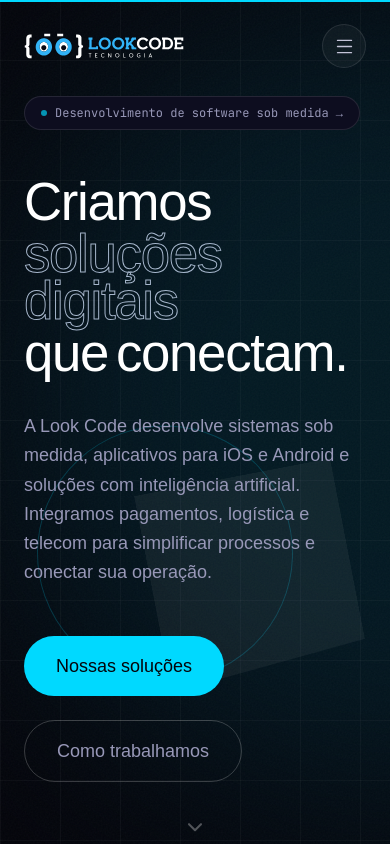
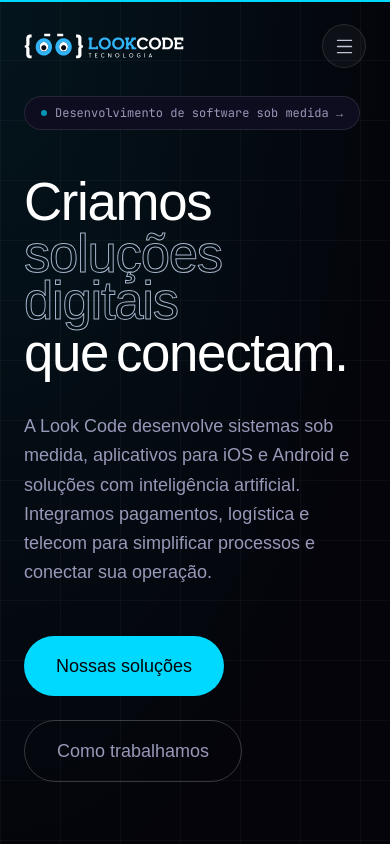
Before and after one commit to LookCode-Tecnologia/lp-lookcode, a React (Vite) app: page / in a window 390 px wide. Shown: the top 844 px of the page. Built offline with nearby package versions, Linux system fonts and the light colour scheme; a web font is replaced by a local one.

Commit message:
fix(mobile): reduz camadas graficas e recorte global no Safari

```diff
--- a/src/App.jsx
+++ b/src/App.jsx
@@ -28,7 +28,7 @@ function HomePage() {
 
   return (
     <MotionConfig reducedMotion="user">
-      <div className="relative bg-surface-950 font-body text-copy-100 overflow-x-clip selection:bg-signal selection:text-ink-950">
+      <div className="relative bg-surface-950 font-body text-copy-100 md:overflow-x-clip selection:bg-signal selection:text-ink-950">
         <CustomCursor />
         <ScrollProgressBar />
         <Navbar />
--- a/src/components/layout/Navbar.jsx
+++ b/src/components/layout/Navbar.jsx
@@ -42,7 +42,7 @@ export default function Navbar() {
     return () => { viewport?.removeEventListener('resize', resizePanel); window.removeEventListener('resize', resizePanel); document.body.style.overflow = old; document.removeEventListener('keydown', handleKey); media.removeEventListener('change', close) }
   }, [open])
   return <>
-    <header className={`fixed top-0 inset-x-0 z-50 transition-all duration-500 ${open ? 'bg-surface-950 py-4' : scrolled ? 'backdrop-blur-xl bg-surface-950/80 border-b border-foreground/5 py-4' : 'bg-transparent py-6'}`}>
+    <header className={`fixed top-0 inset-x-0 z-50 transition-all duration-500 ${open ? 'bg-surface-950 py-4' : scrolled ? 'md:backdrop-blur-xl bg-surface-950/95 md:bg-surface-950/80 border-b border-foreground/5 py-4' : 'bg-transparent py-6'}`}>
       <div className="max-w-7xl mx-auto px-6 md:px-12 flex justify-between items-center gap-6">
         <a href="#" aria-label="Look Code — início" className="relative z-50 shrink-0 py-2"><BrandLogo className="w-40 lg:w-48" /></a>
         <nav aria-label="Navegação principal" className="hidden md:flex items-center gap-4 lg:gap-8">{links.map(([label,id]) => <a key={id} href={`#${id}`} className="font-body text-sm text-copy-900 hover:text-foreground transition-colors relative group">{label}<span className="absolute -bottom-1 left-0 h-px bg-signal w-0 group-hover:w-full transition-all duration-300" /></a>)}</nav>
--- a/src/components/sections/Hero.jsx
+++ b/src/components/sections/Hero.jsx
@@ -14,7 +14,7 @@ export default function Hero() {
       const { clientX, clientY } = e
       blobRef.current.style.transform = `translate(${clientX - 400}px, ${clientY - 400}px)`
     }
-    if (reduced) return
+    if (reduced || !window.matchMedia('(hover: hover) and (pointer: fine)').matches) return
     window.addEventListener('mousemove', handleMouseMove)
     return () => window.removeEventListener('mousemove', handleMouseMove)
   }, [reduced])
@@ -37,12 +37,12 @@ export default function Hero() {
   }
 
   return (
-    <section className="relative min-h-screen bg-surface-950 overflow-hidden flex flex-col justify-center pt-20 pb-20">
+    <section className="hero-section relative min-h-screen bg-surface-950 overflow-hidden flex flex-col justify-center pt-20 pb-20">
 
       {/* Dynamic Backgrounds */}
       <div
         ref={blobRef}
-        className="absolute top-0 left-0 w-[800px] h-[800px] bg-signal/10 rounded-full blur-[120px] pointer-events-none transition-transform duration-1000 ease-out z-0"
+        className="hero-glow absolute top-0 left-0 w-[800px] h-[800px] bg-signal/10 rounded-full blur-[120px] pointer-events-none transition-transform duration-1000 ease-out z-0"
       />
       <div className="absolute inset-0 bg-[linear-gradient(rgba(255,255,255,0.03)_1px,transparent_1px),linear-gradient(90deg,rgba(255,255,255,0.03)_1px,transparent_1px)] bg-[size:60px_60px] pointer-events-none z-0"></div>
       <div className="grain absolute inset-0 z-[1]"></div>
@@ -109,16 +109,16 @@ export default function Hero() {
       <motion.div
         animate={{ y: [0, 10, 0] }}
         transition={{ duration: 2, repeat: Infinity, ease: "easeInOut" }}
-        className="absolute bottom-8 left-1/2 -translate-x-1/2 text-foreground/30 z-20"
+        className="hidden md:block absolute bottom-8 left-1/2 -translate-x-1/2 text-foreground/30 z-20"
       >
         <ChevronDown size={24} />
       </motion.div>
 
       {/* Abstract floating shapes behind content */}
-      <div className="absolute top-1/2 right-1/4 z-0 opacity-20 pointer-events-none">
+      <div className="hidden md:block absolute top-1/2 right-1/4 z-0 opacity-20 pointer-events-none">
         <motion.div animate={{ y: [0, -30, 0], rotate: [0, 10, 0] }} transition={{ duration: 8, repeat: Infinity, ease: "easeInOut" }} className="w-64 h-64 border border-signal rounded-full" />
       </div>
-      <div className="absolute bottom-1/4 right-[10%] z-0 text-foreground/5 pointer-events-none">
+      <div className="hidden md:block absolute bottom-1/4 right-[10%] z-0 text-foreground/5 pointer-events-none">
         <motion.div animate={{ y: [0, 40, 0], rotate: [0, -15, 0] }} transition={{ duration: 10, repeat: Infinity, ease: "easeInOut" }}>
           <svg width="200" height="200" viewBox="0 0 100 100" fill="currentColor"><rect width="100" height="100" className="clip-diagonal"/></svg>
         </motion.div>
--- a/src/index.css
+++ b/src/index.css
@@ -7,7 +7,7 @@
   }
 
   body {
-    @apply bg-surface-950 text-copy-100 font-body overflow-x-hidden;
+    @apply bg-surface-950 text-copy-100 font-body;
     -webkit-font-smoothing: antialiased;
   }
 
@@ -116,3 +116,11 @@ html:not(.is-hydrated) #root [style*="opacity:0"] {
  #solutions-band .solutions-marquees { display: none !important; }
 }
 @media (min-width: 768px) { .solutions-mobile { display: none; } }
+
+/* Avoid a page-sized clipped layer and costly filters during iOS touch scrolling. */
+@media (max-width: 767px) {
+ #process, #work { overflow-x: clip; }
+ .hero-section { background-image: radial-gradient(ellipse at top left, rgb(0 217 255 / 8%), transparent 75%); }
+ .hero-section .hero-glow, .hero-section > .grain { display: none; }
+}
+@media (min-width: 768px) { body { overflow-x: hidden; } }
```
Also changed, not shown: 6 other files (tests, documents, lock files or other folders).
